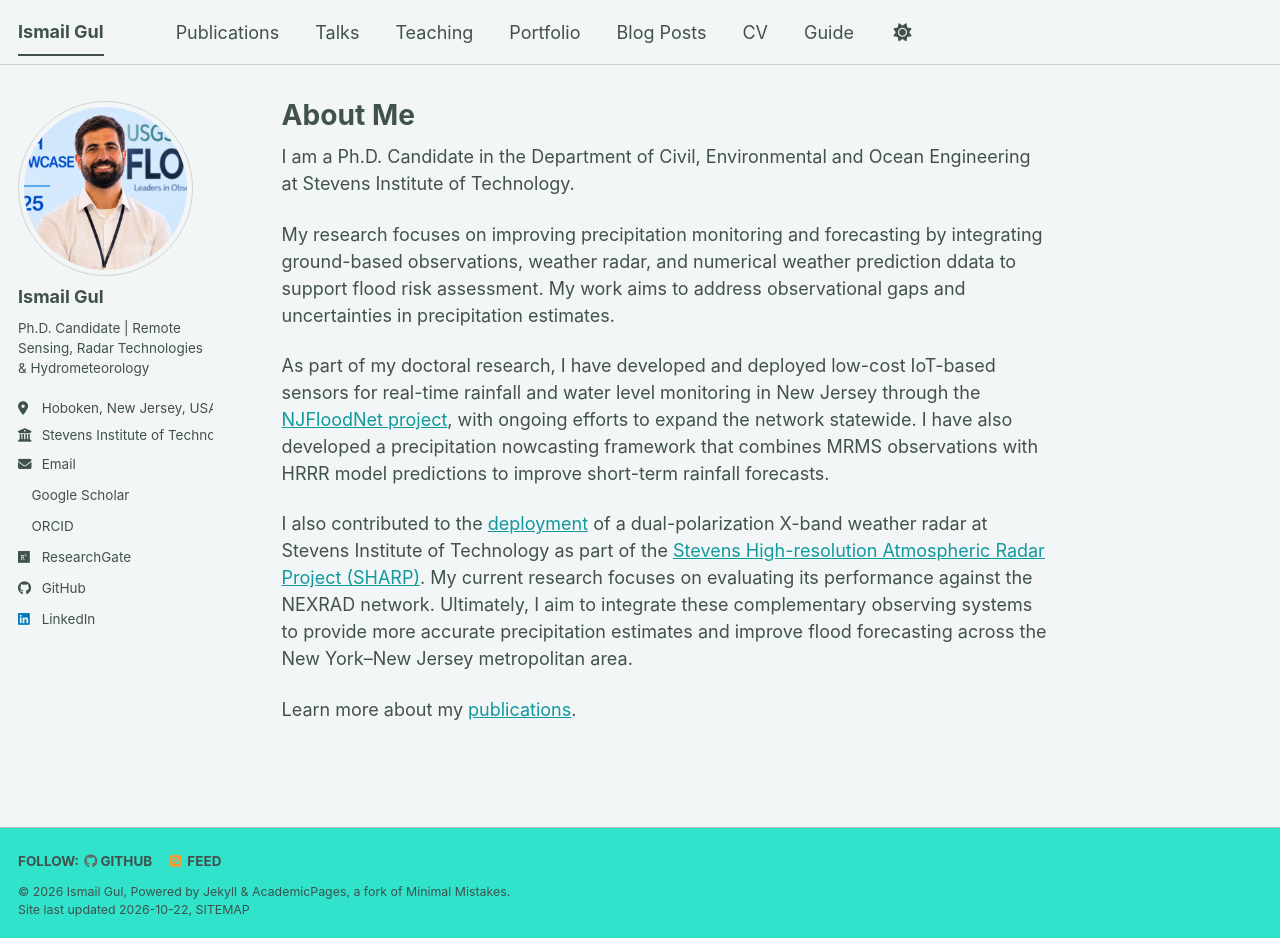
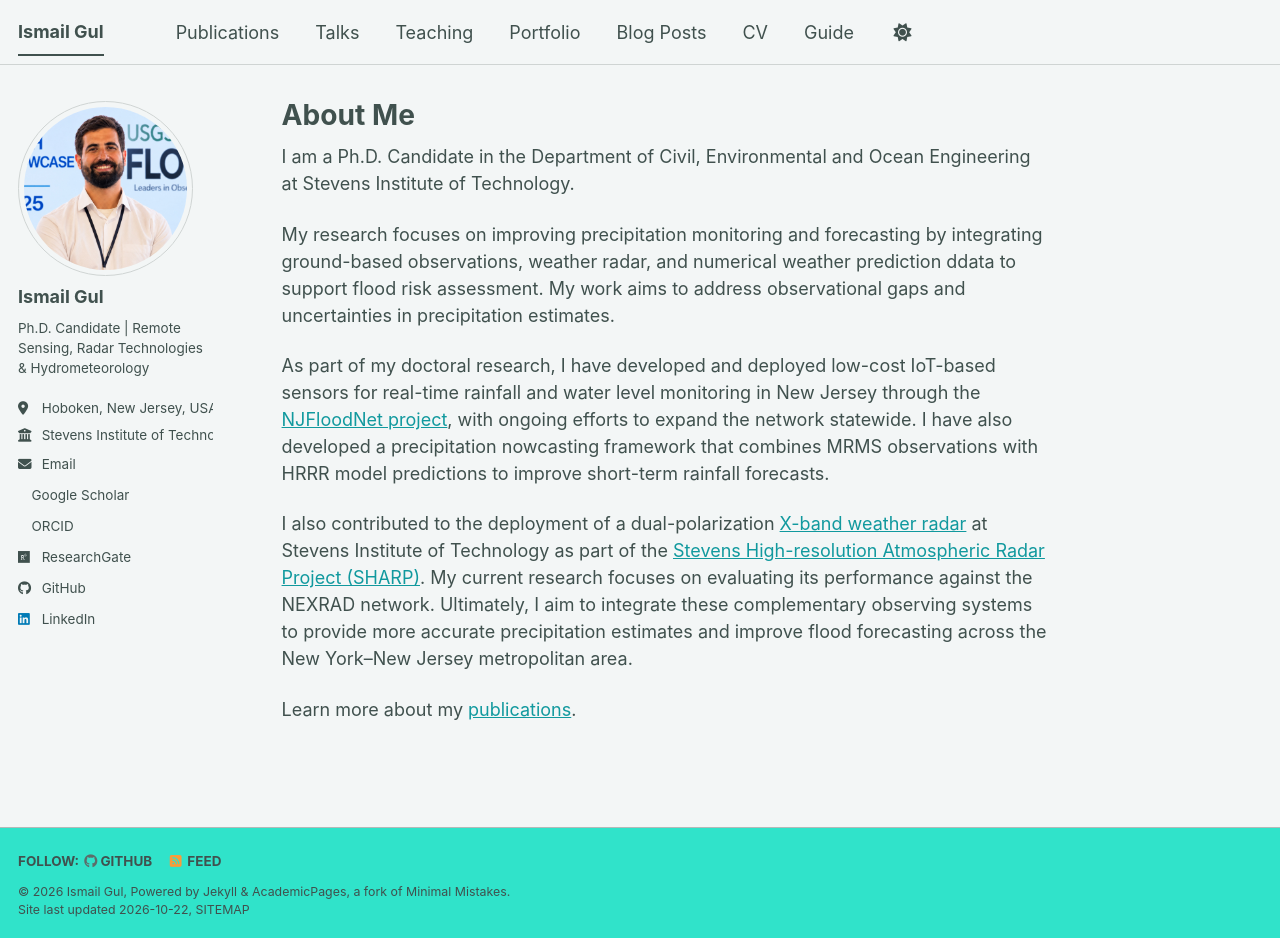
Before and after one commit to igul94/ismailgul.github.io, a Jekyll site: the page built from _pages/about.md, in a window 1280 px wide and 938 px high. Built offline with Jekyll 4.4.1, drawn with Linux system fonts in a browser that asks for light colours; a style sheet for code colours, icons or effects is not loaded.

```diff
--- a/_pages/about.md
+++ b/_pages/about.md
@@ -13,6 +13,6 @@ My research focuses on improving precipitation monitoring and forecasting by int
 
 As part of my doctoral research, I have developed and deployed low-cost IoT-based sensors for real-time rainfall and water level monitoring in New Jersey through the [NJFloodNet project](https://web.stevens.edu/ismart/land_products/NJFloodNet.html), with ongoing efforts to expand the network statewide. I have also developed a precipitation nowcasting framework that combines MRMS observations with HRRR model predictions to improve short-term rainfall forecasts.
 
-I also contributed to the [deployment](https://www.stevens.edu/news/stevens-institute-of-technology-installs-advanced-x-band-weather-radar-to) of a dual-polarization X-band weather radar at Stevens Institute of Technology as part of the [Stevens High-resolution Atmospheric Radar Project (SHARP)](https://web.stevens.edu/ismart/atmosphere_products/sharp.html). My current research focuses on evaluating its performance against the NEXRAD network. Ultimately, I aim to integrate these complementary observing systems to provide more accurate precipitation estimates and improve flood forecasting across the New York–New Jersey metropolitan area.
+I also contributed to the deployment of a dual-polarization [X-band weather radar](https://www.stevens.edu/news/stevens-institute-of-technology-installs-advanced-x-band-weather-radar-to) at Stevens Institute of Technology as part of the [Stevens High-resolution Atmospheric Radar Project (SHARP)](https://web.stevens.edu/ismart/atmosphere_products/sharp.html). My current research focuses on evaluating its performance against the NEXRAD network. Ultimately, I aim to integrate these complementary observing systems to provide more accurate precipitation estimates and improve flood forecasting across the New York–New Jersey metropolitan area.
 
 Learn more about my [publications](/publications/).
```
